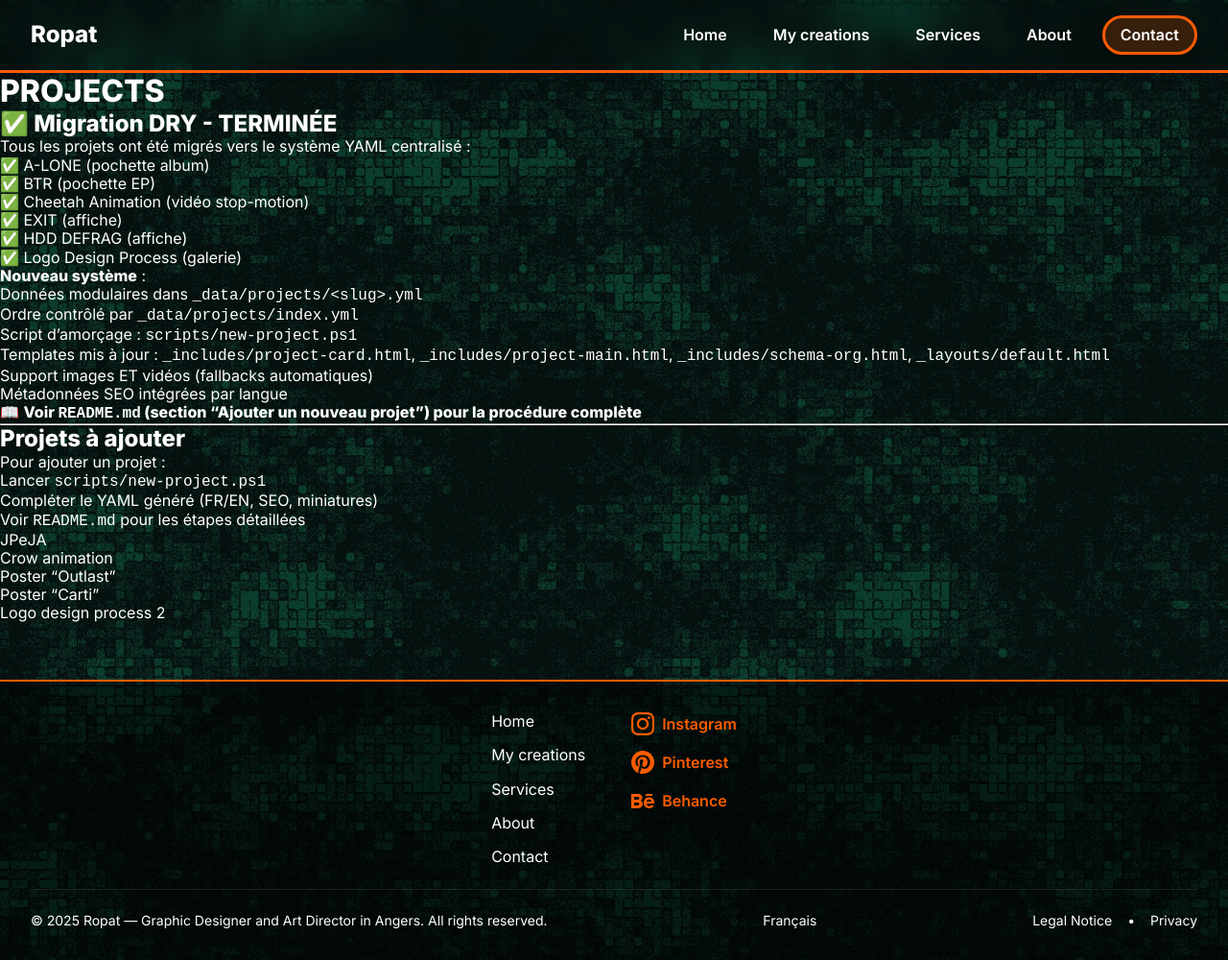
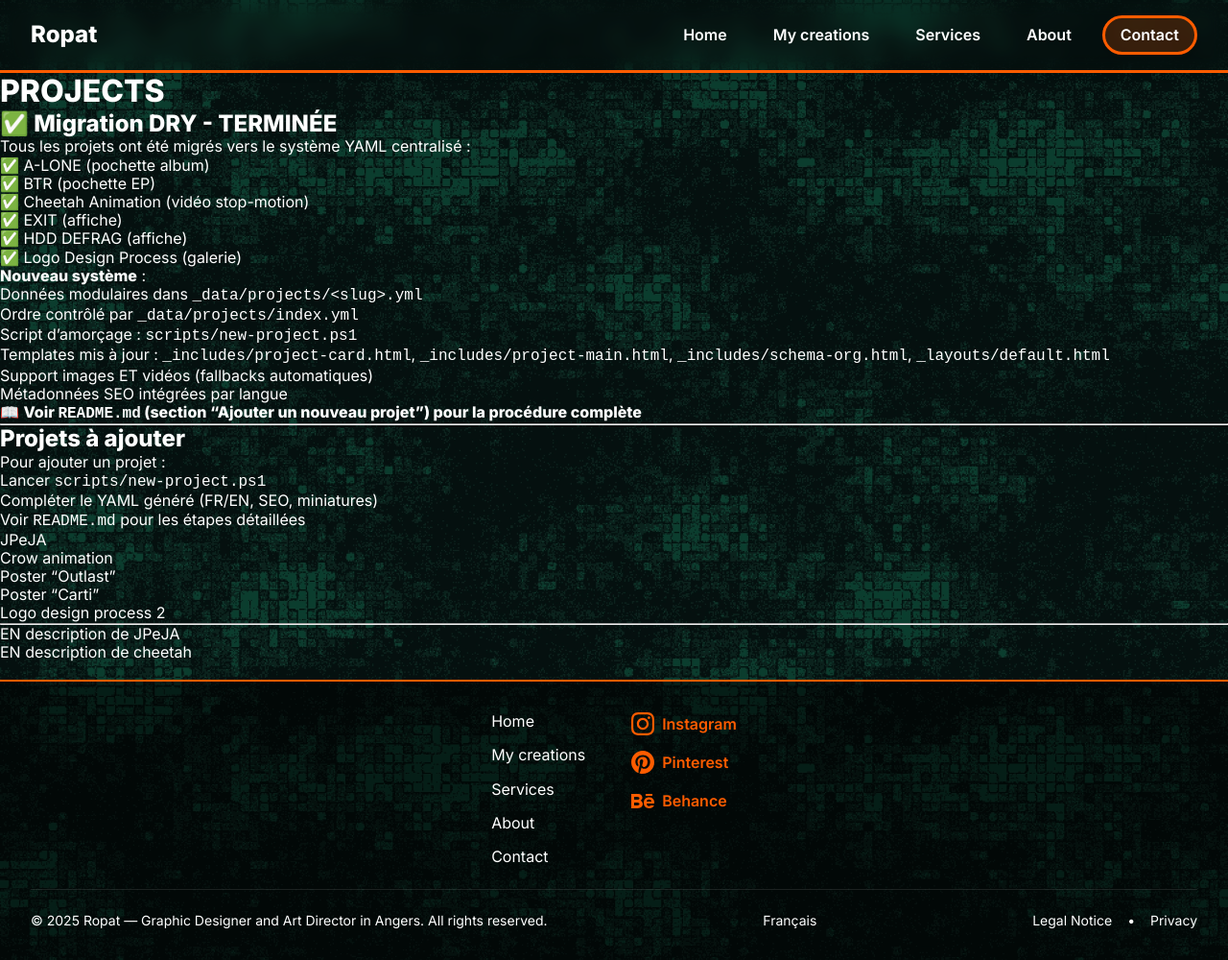
Before and after one commit to 7Nautilus/ropat-portfolio, a Jekyll site: the page built from TODO.md, in a window 1280 px wide and 1000 px high. Shown: the whole window at 96% size. Built offline with Jekyll 4.4.1, drawn with Linux system fonts in a browser that asks for light colours; our own code applies the rules of GitHub Pages for plain Markdown files.

Commit message:
Update TODO.md

```diff
--- a/TODO.md
+++ b/TODO.md
@@ -34,3 +34,9 @@ Pour ajouter un projet :
 - Poster "Outlast"
 - Poster "Carti"
 - Logo design process 2
+
+---
+
+- EN description de JPeJA
+- EN description de cheetah
+-
```
